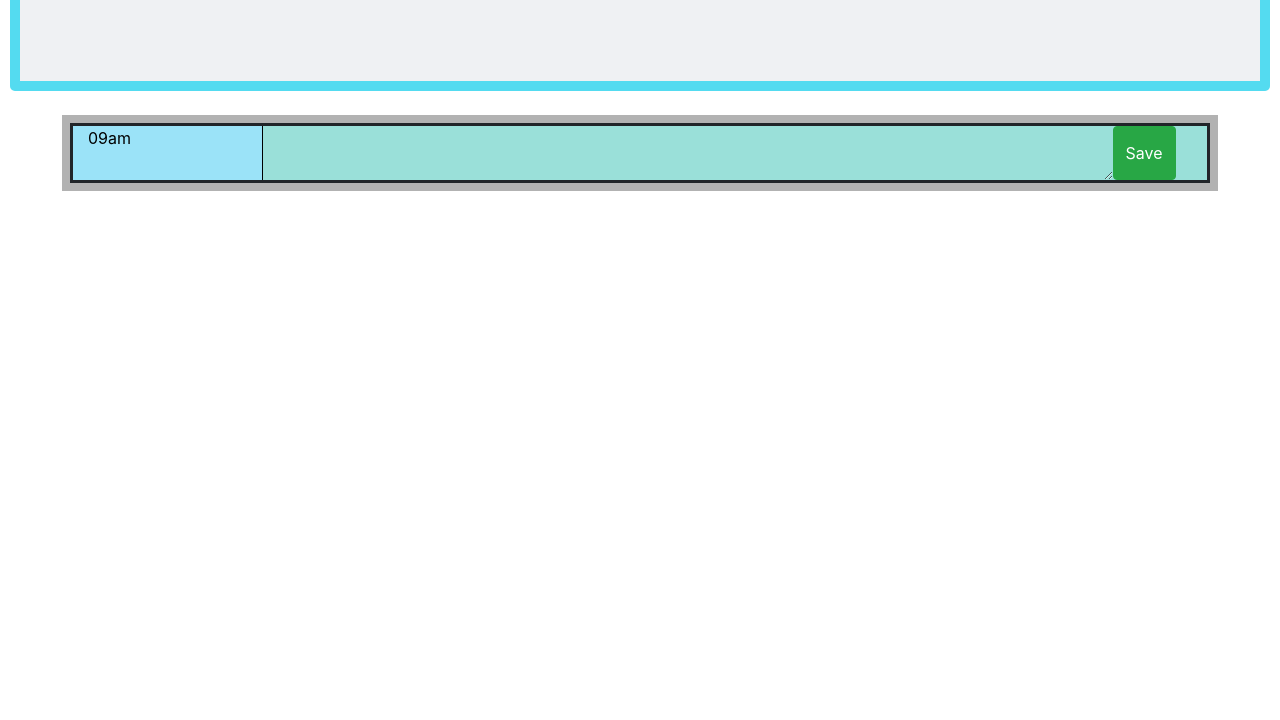
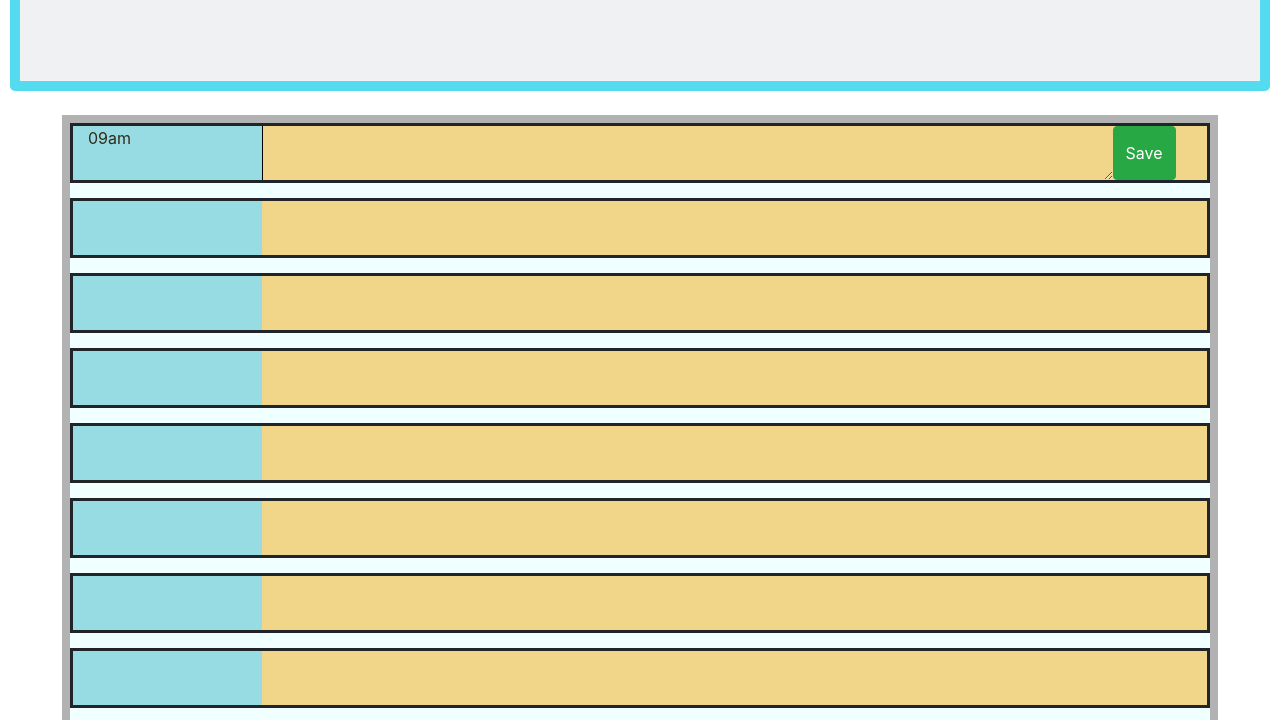
Before and after one commit to Blackbolt001/GTchal5, a plain HTML site: page Index.html in a window 1280 px wide. Shown: the part 207-927 px from the top of the page. Before the commit the page ends 800 px from the top, so only its background shows below. Drawn offline with nearby package versions, Linux system fonts and the light colour scheme.

Commit message:
bypasslock

```diff
--- a/Index.html
+++ b/Index.html
@@ -8,24 +8,25 @@
   <link rel="icon" href="./assets/images/Blackbolt.png">
 <link rel="stylesheet" href="https://stackpath.bootstrapcdn.com/bootstrap/4.3.1/css/bootstrap.min.css" /></head>
 <link rel="stylesheet" href="https://stackpath.bootstrapcdn.com/bootstrap/4.3.1/css/bootstrap.min.css" /><link rel="stylesheet" href="https://stackpath.bootstrapcdn.com/bootstrap/4.3.1/css/bootstrap.min.css" /><link rel="stylesheet" href="https://stackpath.bootstrapcdn.com/bootstrap/4.3.1/css/bootstrap.min.css" /><link rel="stylesheet" href="https://stackpath.bootstrapcdn.com/bootstrap/4.3.1/css/bootstrap.min.css" /><link rel="stylesheet" href="https://stackpath.bootstrapcdn.com/bootstrap/4.3.1/css/bootstrap.min.css" />
-
+  <body>
   <header class="jumbotron">
     <h1 class="display-3"> Work Day Scheduler</h1>
     <small class="text-muted">a working calendar for your day</small>
     <p id="currentDay" class="lead"></p>
   </header>
+
   <div class="container">
-<form class="row">
+<div class="row">
 <div class="col-md-2 hour">09am</div>
 <textarea>
 </textarea>
   <button type="button" class="btn btn-success">Save</button>
-</form>
+</>
 </div>
 
-
 </body>
-<script src="./assets/JavaScript/scripts.js"></script>
 <script src="https://code.jquery.com/jquery-3.4.1.min.js"></script>
 <script src="https://cdnjs.cloudflare.com/ajax/libs/moment.js/2.24.0/moment.min.js"></script>
+<script src="./assets/JavaScript/scripts.js"></script>
+
 </html>
--- a/assets/CSS/styles.css
+++ b/assets/CSS/styles.css
@@ -11,8 +11,7 @@ body{
 .container {
 border-style: hidden;
 box-shadow: 0px 0px 0px 8px rgba(0,0,0,0.3) ;
-background-color: #9ae0d9;
-
+background-color: azure;
 }
 textarea{
   background: transparent;
@@ -42,29 +41,16 @@ textarea{
   height: 60px;
   border-style:solid;
   margin-top:15px;
+  background-color: #f1d689;
 }
-.hour {
-  background-color: rgb(155, 227, 248);
+.hour, .hour9, .hour10, .hour11, .hour12, .hour13, .hour14, .hour15, .hour16, .hour17 {
+  background-color: rgb(131, 222, 250);
   color:black;
-  border-style:hidden
+  border-style:hidden;
+  opacity: .8;
 }
-.past {
-  background-color: #81f5e9;
-  color:white;
-}
-.present {
-  background-color: #81f5e9;
-  color:white;
-}
-.future {
-  background-color: #81f5e9;
-  color:white;
-}
+
+
 #btn {
   background-color: aqua;
 }
-.saveBtn:hover {
-  font-size: 24px;
-  transition: all;.3s ease-in-out;
-  cursor: pointer
-}
--- a/assets/JavaScript/scripts.js
+++ b/assets/JavaScript/scripts.js
@@ -1,4 +1,3 @@
-var currentDay = moment().format("dddd,MMMM Do");
 
 var hour9 = moment().hour(9);
 var hour10 = moment().hour(10);
@@ -11,4 +10,19 @@ var hour16 = moment().hour(16);
 var hour17 = moment().hour(17);
 var hour18 = moment().hour(18);
 
-var hours = [hour9]
+var hours = [hour9,hour10,hour11,hour12,hour13,hour14,hour15,hour16,hour17,];
+
+var events9=JSON.parse(localStorage.getItem('hour9')) || "";
+var events10=JSON.parse(localStorage.getItem('hour10')) || "";
+var events11=JSON.parse(localStorage.getItem('hour11')) || "";
+var events12=JSON.parse(localStorage.getItem('hour12')) || "";
+var events13=JSON.parse(localStorage.getItem('hour13')) || "";
+var events14=JSON.parse(localStorage.getItem('hour14')) || "";
+var events15=JSON.parse(localStorage.getItem('hour15')) || "";
+var events16=JSON.parse(localStorage.getItem('hour16')) || "";
+var events17=JSON.parse(localStorage.getItem('hour17')) || "";
+
+$.each(hours, function (index, value) {
+    events = [events9, events10, events11, events12, events13, events14, events15, events16, events17]
+    $(".container").append("<div class='row'><div class='col-md-2 hour' id='hour" + "<textarea> id='hour" + "<div class='col-md-2 hour' id='hour" +
+    "<button class='btn btn-success'><button type= 'button' id='hour" + "</textarea></div></div></div></button>");})
```
